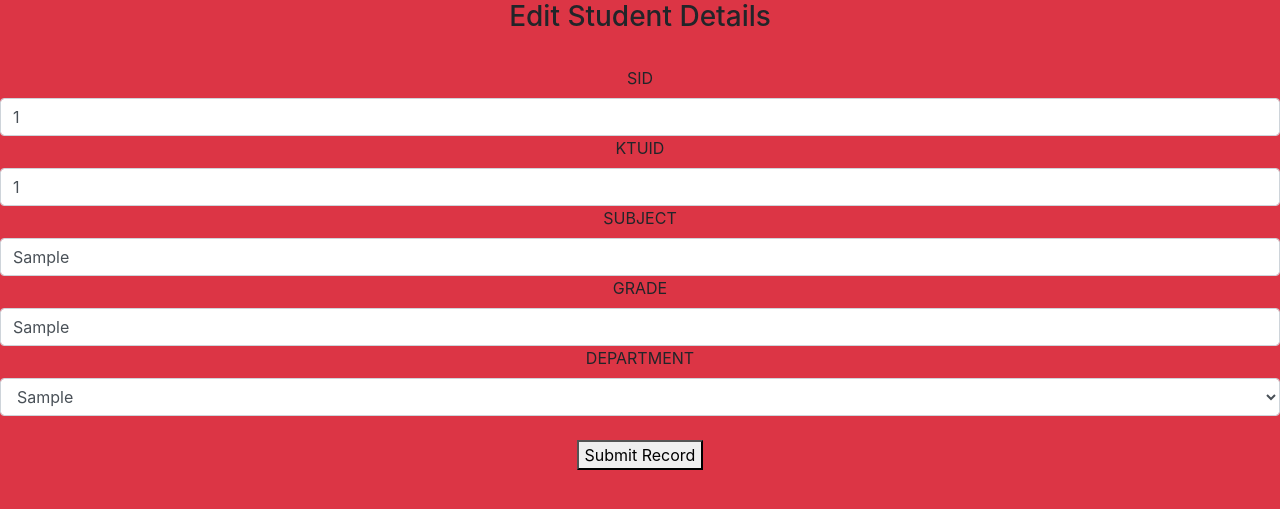
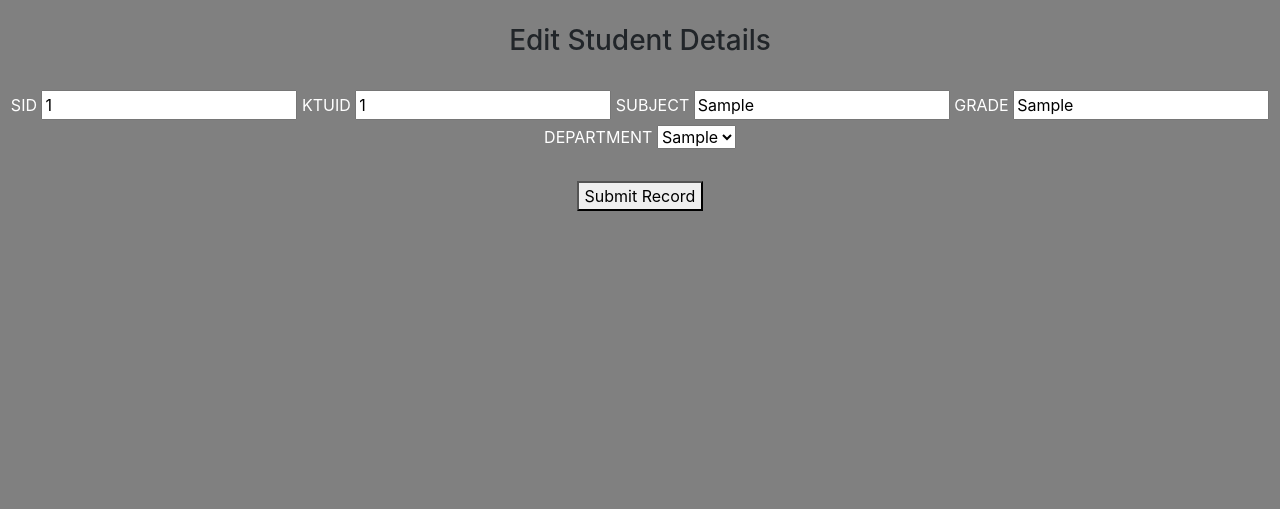
Before and after one commit to sujith-kumara/SATA, a Flask app: page /editmarks/1 in a window 1280 px wide. Shown: the top 509 px of the page. Run offline with Flask 2, Linux system fonts and the light colour scheme; tables that the repository leaves empty hold one stand-in row (values such as "Sample post"); some libraries are stand-ins or nearby versions.

Commit message:
editmarks-cleanup

```diff
--- a/main.py
+++ b/main.py
@@ -211,7 +211,7 @@ def editmarks(id):
         grade=request.form.get("grade")
         dept=request.form.get("dept")
         query = db.engine.execute(f"UPDATE `marks` SET `KTUID`='{ktuid}', `C1`='{subject}', `C2`='{grade}', `C3`='{dept}' WHERE SID='{sid}'")
-        flash("Slot is Updates", "success")
+        flash("Slot Updated", "success")
         return redirect("/markdetails")
     return render_template("editmarks.html", posts=posts, depts=depts)
 
@@ -239,7 +239,7 @@ def edit(id):
         query = db.engine.execute(
             f"UPDATE `student` SET `rollno`='{rollno}',`sname`='{sname}',`sem`='{sem}',`gender`='{gender}',`branch`='{branch}',`email`='{email}',`number`='{num}',`address`='{address}'"
         )
-        flash("Slot is Updates", "success")
+        flash("Slot Updated", "success")
         return redirect("/studentdetails")
 
     return render_template("edit.html", posts=posts, dept=dept)
--- a/templates/editmarks.html
+++ b/templates/editmarks.html
@@ -9,7 +9,8 @@
         <link rel="stylesheet" href="https://cdn.jsdelivr.net/npm/bootstrap@4.5.3/dist/css/bootstrap.min.css" integrity="sha384-TX8t27EcRE3e/ihU7zmQxVncDAy5uIKz4rEkgIXeMed4M0jlfIDPvg6uqKI2xXr2" crossorigin="anonymous">
         <title>Edit</title>
     </head>
-    <body class="bg-danger">
+    <body style="background-color:grey">
+        <br>
         <h3 class="text-center">
             <span>Edit Student Details</span>
         </h3>
@@ -24,23 +25,23 @@
         {% endwith %}
         <br>
         <form action="/editmarks/{{ posts.SID }}" method="post">
-            <div align="center">
+            <div align="center" style="color:white">
                 <label for="rollno">SID</label>
-                <input type="text" class="form-control" name="sid" id="sid" value={{ posts.SID }}>
+                <input type="text" name="sid" id="sid" value={{ posts.SID }}>
                 <label for="rollno">KTUID</label>
-                <input type="text" class="form-control" name="ktuid" id="ktuid" value={{ posts.KTUID }}>
+                <input type="text" name="ktuid" id="ktuid" value={{ posts.KTUID }}>
                 <label for="rollno">SUBJECT</label>
-                <input type="text" class="form-control" name="subject" id="subject" value={{ posts.C1 }}>
+                <input type="text" name="subject" id="subject" value={{ posts.C1 }}>
                 <label for="rollno">GRADE</label>
-                <input type="text" class="form-control" name="grade" id="grade" value={{ posts.C2 }}>
+                <input type="text" name="grade" id="grade" value={{ posts.C2 }}>
                 <label for="rollno">DEPARTMENT</label>
-                <select class="form-control" id="dept" name="dept" required>
+                <select id="dept" name="dept" required>
                     <option selected>{{ posts.C3 }}</option>
                     {% for d in depts %}
                         <option value="{{ d.C3 }}">{{ d.C3 }}</option>
                     {% endfor %}
                 </select>
-                <br>
+                <br><br>
                 <button type="submit">Submit Record</button>
             </div>
         </form>
```
